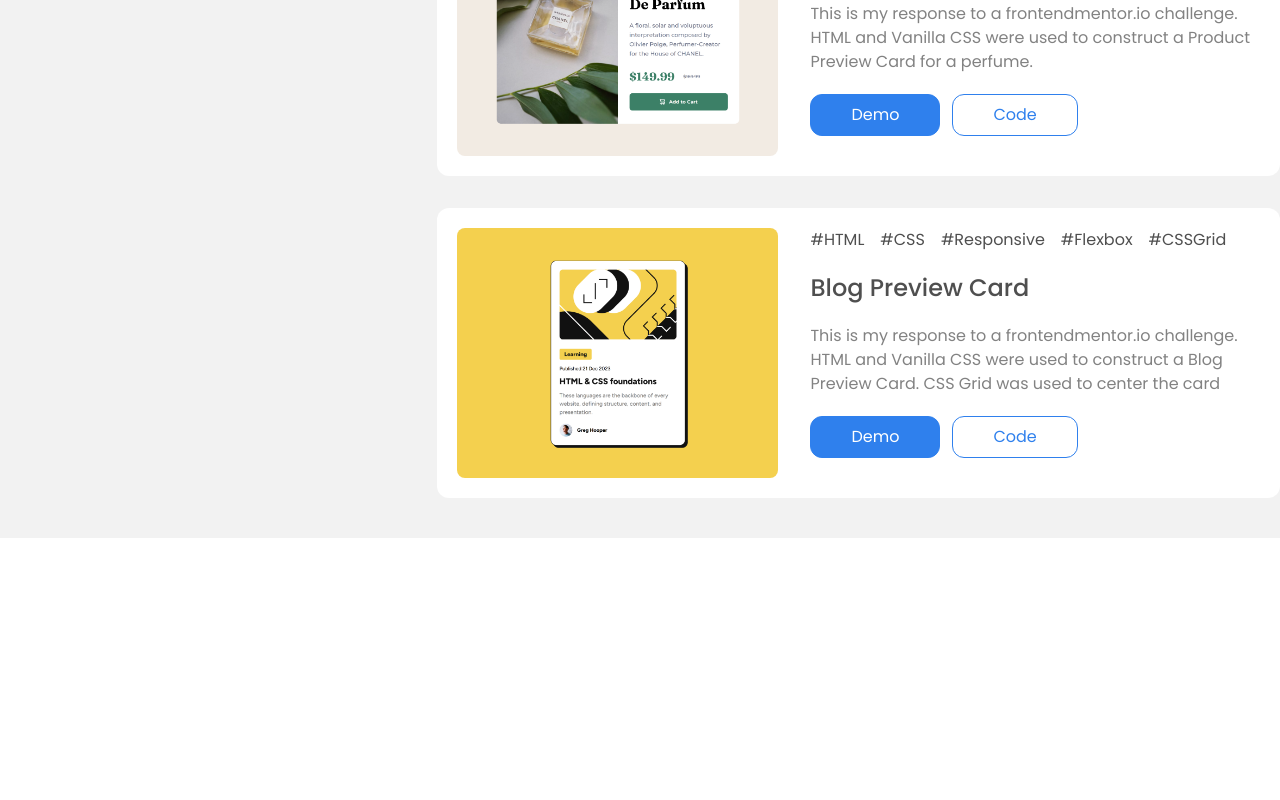
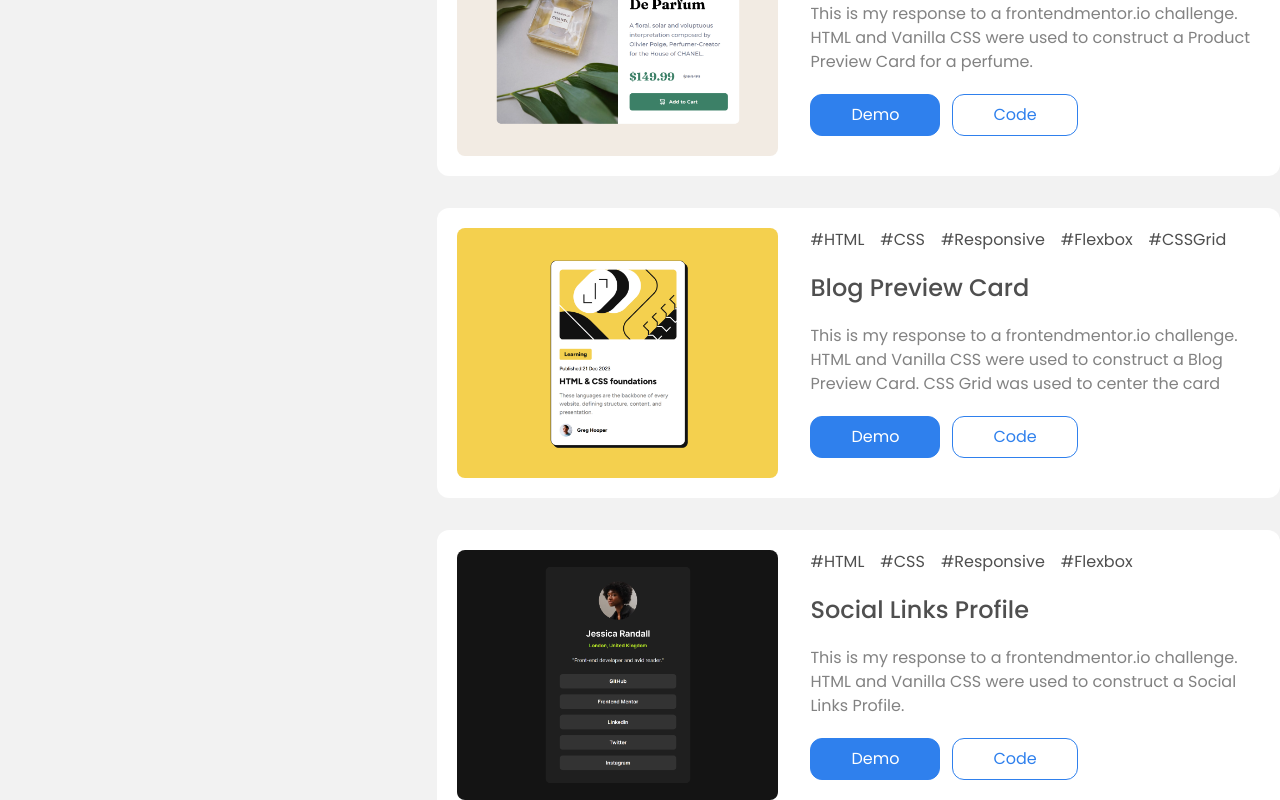
Before and after one commit to ShrutiShinde418/portfolio-devchallenges, a React (Create React App) app: page / in a window 1280 px wide. Shown: the part 2000-2800 px from the top of the page. Before the commit the page ends 2538 px from the top, so only its background shows below. Built offline with nearby package versions, Linux system fonts and the light colour scheme.

Commit message:
add(1) CSS project

```diff
--- a/src/constants/projects.js
+++ b/src/constants/projects.js
@@ -4,6 +4,7 @@ import css3 from "../assets/css-3.png";
 import css4 from "../assets/css-4.png";
 import css5 from "../assets/css-5.png";
 import css6 from "../assets/css-6.png";
+import css7 from "../assets/css-7.png";
 import sass1 from "../assets/sass-1.png";
 import sass2 from "../assets/sass-2.png";
 import sass3 from "../assets/sass-3.png";
@@ -111,6 +112,18 @@ export const projects = {
       codeLink:
         "https://github.com/ShrutiShinde418/FrontendMentor6/tree/main/blog-preview-card",
       demoLink: "https://blog-preview-card-pied.vercel.app/",
+      imageClasses: "h-full object-cover",
+      cardClasses: "gap-8",
+    },
+    {
+      title: "Social Links Profile",
+      description:
+        "This is my response to a frontendmentor.io challenge. HTML and Vanilla CSS were used to construct a Social Links Profile.",
+      tags: ["#HTML", "#CSS", "#Responsive", "#Flexbox"],
+      image: css7,
+      codeLink:
+        "https://github.com/ShrutiShinde418/FrontendMentor6/tree/main/social-links-profile-main",
+      demoLink: "https://social-links-profile-ivory.vercel.app/",
       imageClasses: "h-full object-cover",
       cardClasses: "gap-8",
     },
```
Also changed, not shown: src/assets/css-7.png (added).
